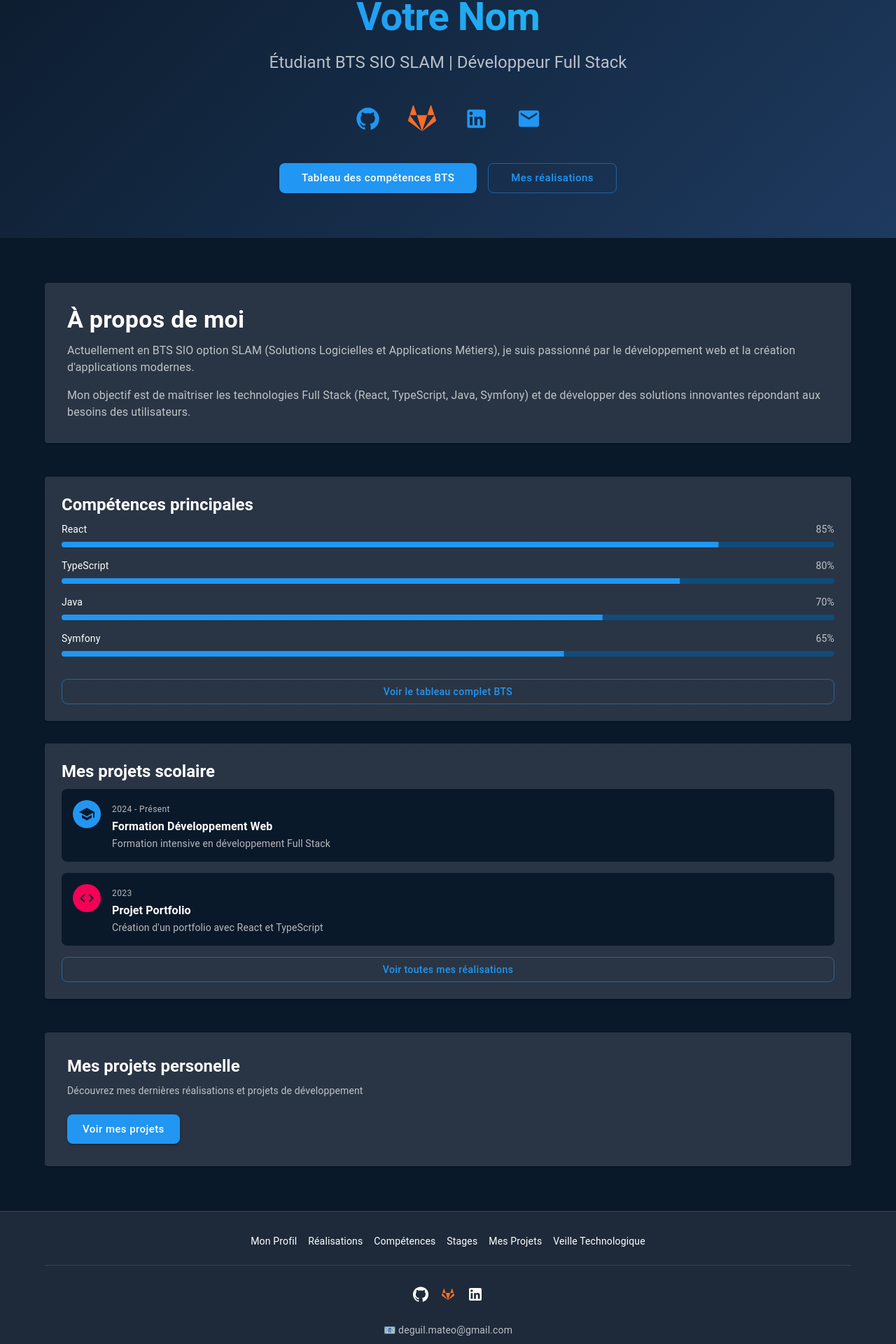
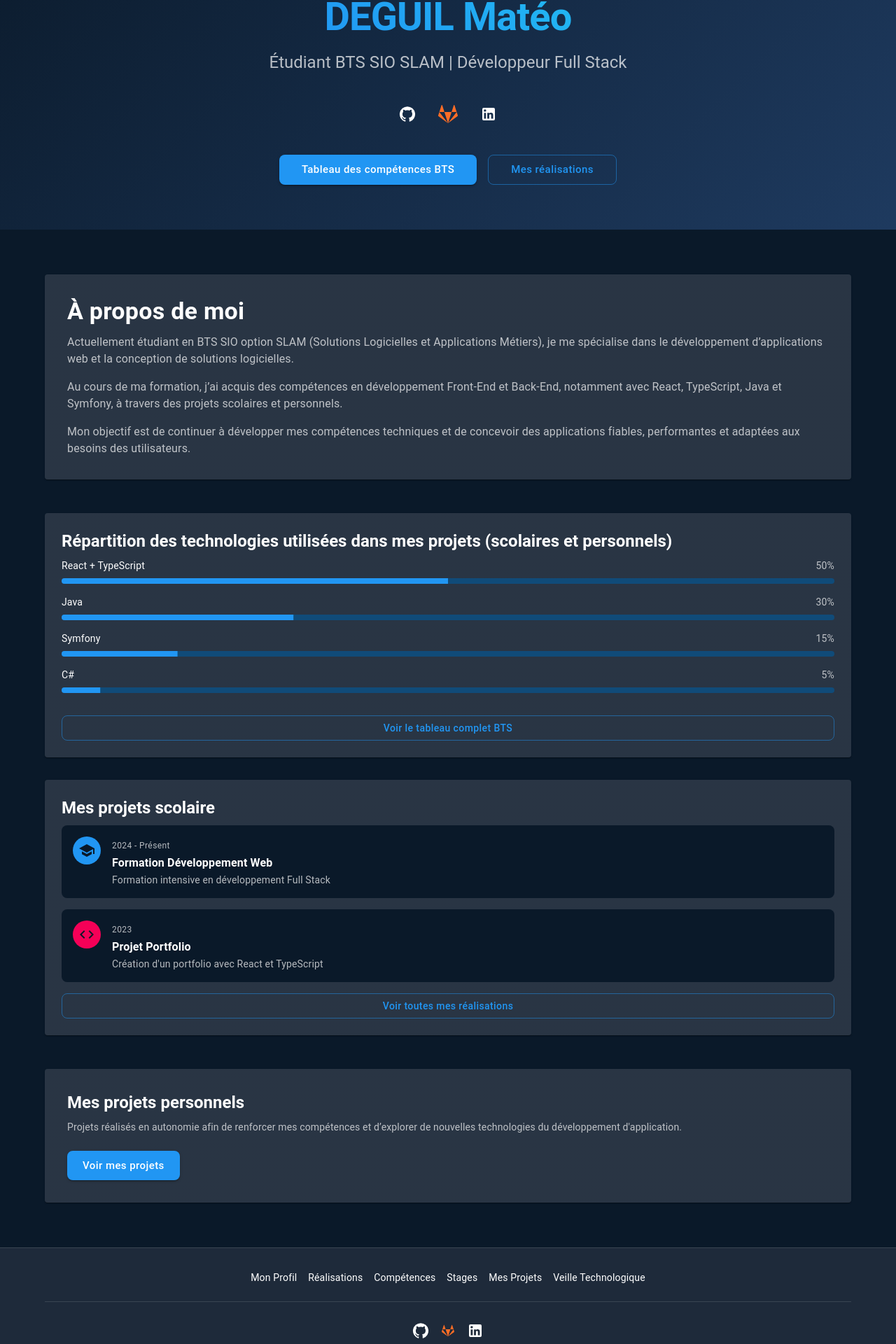
Before and after one commit to mdeguil/PortfolioBTS, a React (Vite) app in the folder MyPortfolio/: page / in a window 1280 px wide. Shown: the part 318-2238 px from the top of the page at 70% size. Built offline with nearby package versions, Linux system fonts and the light colour scheme.

Commit message:
personnalisation du profil

```diff
--- a/MyPortfolio/src/components/Footer.tsx
+++ b/MyPortfolio/src/components/Footer.tsx
@@ -1,7 +1,6 @@
-import { Box, Container, Typography, Stack, IconButton, Divider } from '@mui/material';
-import { GitHub, LinkedIn } from '@mui/icons-material';
-import { FaGitlab } from 'react-icons/fa';
+import { Box, Container, Typography, Stack, Divider } from '@mui/material';
 import { Link } from 'react-router-dom';
+import SocialLinks from "./SocialLinks.tsx";
 
 const Footer = () => {
     const currentYear = new Date().getFullYear();
@@ -63,57 +62,7 @@ const Footer = () => {
 
                     {/* Réseaux sociaux */}
                     <Stack direction="row" spacing={1} justifyContent="center">
-                        <IconButton
-                            component="a"
-                            href="https://github.com/TON_USERNAME"
-                            target="_blank"
-                            rel="noopener noreferrer"
-                            size="small"
-                            sx={{
-                                '&:hover': {
-                                    color: 'primary.main',
-                                    transform: 'scale(1.1)',
-                                    transition: 'all 0.3s'
-                                }
-                            }}
-                        >
-                            <GitHub />
-                        </IconButton>
-
-                        <IconButton
-                            component="a"
-                            href="https://gitlab.com/TON_USERNAME"
-                            target="_blank"
-                            rel="noopener noreferrer"
-                            size="small"
-                            sx={{
-                                color: '#FC6D26',
-                                '&:hover': {
-                                    color: '#E24329',
-                                    transform: 'scale(1.1)',
-                                    transition: 'all 0.3s'
-                                }
-                            }}
-                        >
-                            <FaGitlab />
-                        </IconButton>
-
-                        <IconButton
-                            component="a"
-                            href="https://linkedin.com/in/TON_USERNAME"
-                            target="_blank"
-                            rel="noopener noreferrer"
-                            size="small"
-                            sx={{
-                                '&:hover': {
-                                    color: '#0077b5',
-                                    transform: 'scale(1.1)',
-                                    transition: 'all 0.3s'
-                                }
-                            }}
-                        >
-                            <LinkedIn />
-                        </IconButton>
+                        <SocialLinks size="small"/>
                     </Stack>
 
                     {/* Email visible */}
--- a/MyPortfolio/src/pages/Profil.tsx
+++ b/MyPortfolio/src/pages/Profil.tsx
@@ -1,19 +1,19 @@
-import { Box, Container, Typography, Button, Stack, IconButton, Avatar, Paper, Grid, LinearProgress } from '@mui/material';
-import { GitHub, LinkedIn, Email, Code, School } from '@mui/icons-material';
-import { FaGitlab } from 'react-icons/fa';
+import { Box, Container, Typography, Button, Stack, Avatar, Paper, Grid, LinearProgress } from '@mui/material';
+import { Code, School } from '@mui/icons-material';
 import { motion } from 'framer-motion';
 import { Link } from 'react-router-dom';
 import profileImage from '../assets/ME.png';
+import SocialLinks from "../components/SocialLinks.tsx";
 
 const MotionBox = motion(Box);
 
 const Profil = () => {
     // Aperçu des compétences principales
     const mainSkills = [
-        { name: 'React', level: 85 },
-        { name: 'TypeScript', level: 80 },
-        { name: 'Java', level: 70 },
-        { name: 'Symfony', level: 65 },
+        { name: 'React + TypeScript', level: 50 },
+        { name: 'Java', level: 30 },
+        { name: 'Symfony', level: 15 },
+        { name: 'C#', level: 5 },
     ];
 
     // Aperçu des activités récentes
@@ -54,7 +54,7 @@ const Profil = () => {
                         textAlign="center"
                     >
                         <Avatar
-                            alt="Votre Nom"
+                            alt="DEGUIL Matéo"
                             src={profileImage}
                             sx={{
                                 width: 150,
@@ -74,7 +74,7 @@ const Profil = () => {
                                 WebkitTextFillColor: 'transparent',
                             }}
                         >
-                            Votre Nom
+                            DEGUIL Matéo
                         </Typography>
 
                         <Typography variant="h5" color="text.secondary" sx={{ mb: 4 }}>
@@ -82,47 +82,7 @@ const Profil = () => {
                         </Typography>
 
                         <Stack direction="row" spacing={2} justifyContent="center" sx={{ mb: 4 }}>
-                            <IconButton
-                                component="a"
-                                href="https://github.com/TON_USERNAME"
-                                target="_blank"
-                                rel="noopener noreferrer"
-                                color="primary"
-                                size="large"
-                            >
-                                <GitHub fontSize="large" />
-                            </IconButton>
-
-                            <IconButton
-                                component="a"
-                                href="https://gitlab.com/TON_USERNAME"
-                                target="_blank"
-                                rel="noopener noreferrer"
-                                sx={{ color: '#FC6D26', fontSize: '2.5rem' }}
-                                size="large"
-                            >
-                                <FaGitlab />
-                            </IconButton>
-
-                            <IconButton
-                                component="a"
-                                href="https://linkedin.com/in/TON_USERNAME"
-                                target="_blank"
-                                rel="noopener noreferrer"
-                                color="primary"
-                                size="large"
-                            >
-                                <LinkedIn fontSize="large" />
-                            </IconButton>
-
-                            <IconButton
-                                component={Link}
-                                to="/contact"
-                                color="primary"
-                                size="large"
-                            >
-                                <Email fontSize="large" />
-                            </IconButton>
+                           <SocialLinks size="large" />
                         </Stack>
 
                         <Stack direction="row" spacing={2} justifyContent="center">
@@ -156,12 +116,16 @@ const Profil = () => {
                         À propos de moi
                     </Typography>
                     <Typography variant="body1" color="text.secondary" paragraph>
-                        Actuellement en BTS SIO option SLAM (Solutions Logicielles et Applications Métiers),
-                        je suis passionné par le développement web et la création d'applications modernes.
+                        Actuellement étudiant en BTS SIO option SLAM (Solutions Logicielles et Applications Métiers),
+                        je me spécialise dans le développement d’applications web et la conception de solutions logicielles.
+                    </Typography>
+                    <Typography variant="body1" color="text.secondary" paragraph>
+                        Au cours de ma formation, j’ai acquis des compétences en développement Front-End et Back-End,
+                        notamment avec React, TypeScript, Java et Symfony, à travers des projets scolaires et personnels.
                     </Typography>
                     <Typography variant="body1" color="text.secondary">
-                        Mon objectif est de maîtriser les technologies Full Stack (React, TypeScript, Java, Symfony)
-                        et de développer des solutions innovantes répondant aux besoins des utilisateurs.
+                        Mon objectif est de continuer à développer mes compétences techniques
+                        et de concevoir des applications fiables, performantes et adaptées aux besoins des utilisateurs.
                     </Typography>
                 </Paper>
 
@@ -170,7 +134,7 @@ const Profil = () => {
                     <Grid size={12} sx={{ md: 6}}>
                         <Paper sx={{ p: 3, height: '100%' }}>
                             <Typography variant="h5" gutterBottom fontWeight={600}>
-                                Compétences principales
+                                Répartition des technologies utilisées dans mes projets (scolaires et personnels)
                             </Typography>
                             {mainSkills.map((skill) => (
                                 <Box key={skill.name} sx={{ mb: 2 }}>
@@ -250,10 +214,11 @@ const Profil = () => {
                 {/* Section Projets */}
                 <Paper sx={{ p: 4 }}>
                     <Typography variant="h5" gutterBottom fontWeight={600}>
-                        Mes projets personelle
+                        Mes projets personnels
                     </Typography>
                     <Typography variant="body2" color="text.secondary" sx={{ mb: 3 }}>
-                        Découvrez mes dernières réalisations et projets de développement
+                        Projets réalisés en autonomie afin de renforcer mes compétences
+                        et d’explorer de nouvelles technologies du développement d'application.
                     </Typography>
                     <Button
                         component={Link}
```
